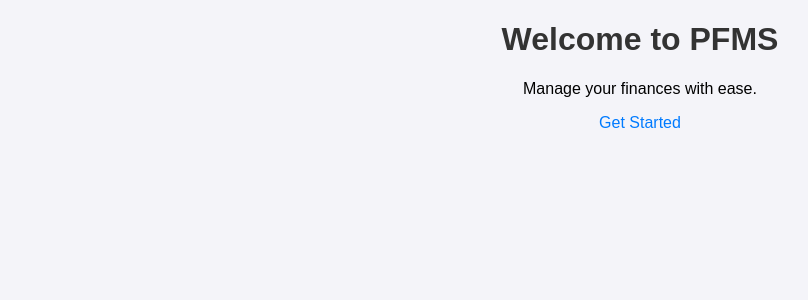
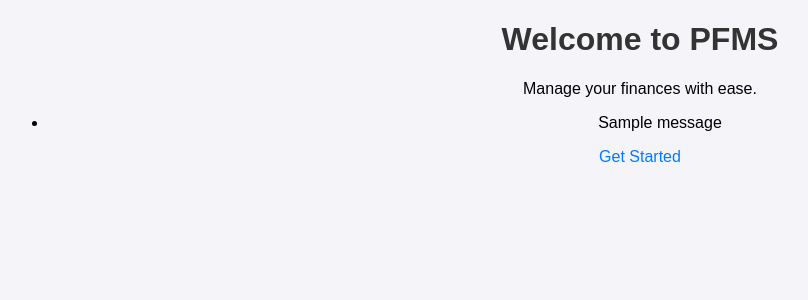
Before and after one commit to PavanKovi/SSDI_Project, a Flask app: page / in a window 1280 px wide. Shown: the top 300 px of the page, without its empty margins (0-808 px from the left). Run offline with Flask 3, Linux system fonts and the light colour scheme; tables that the repository leaves empty hold one stand-in row (values such as "Sample post"); one stand-in notice (Sample message) is shown.

Commit message:
Update index.html

```diff
--- a/templates/index.html
+++ b/templates/index.html
@@ -10,6 +10,18 @@
     <header>
         <h1>Welcome to PFMS</h1>
         <p>Manage your finances with ease.</p>
+
+        <!-- Flash Messages -->
+        {% with messages = get_flashed_messages(with_categories=true) %}
+            {% if messages %}
+                <ul>
+                    {% for category, message in messages %}
+                        <li class="{{ category }}">{{ message }}</li>
+                    {% endfor %}
+                </ul>
+            {% endif %}
+        {% endwith %}
+
         <a href="/login">Get Started</a>
     </header>
 </body>
```
